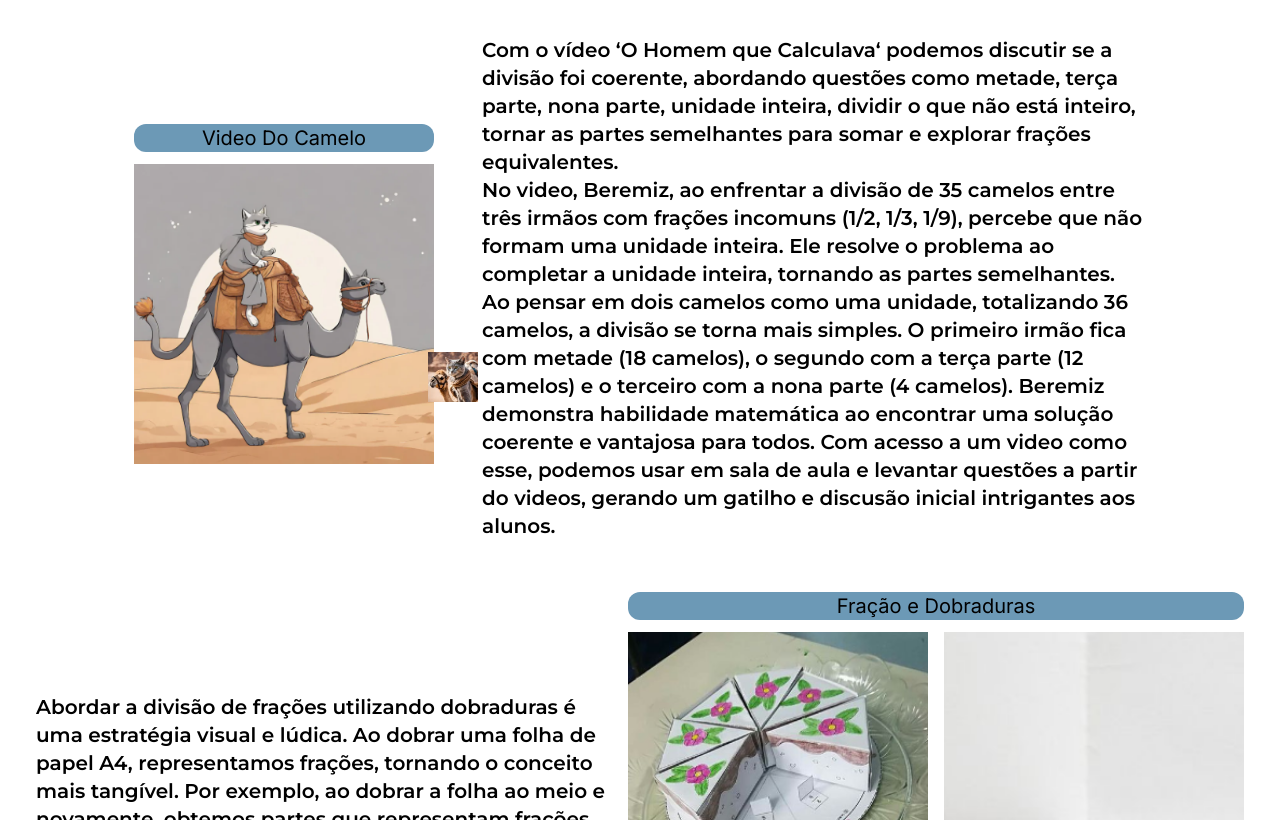
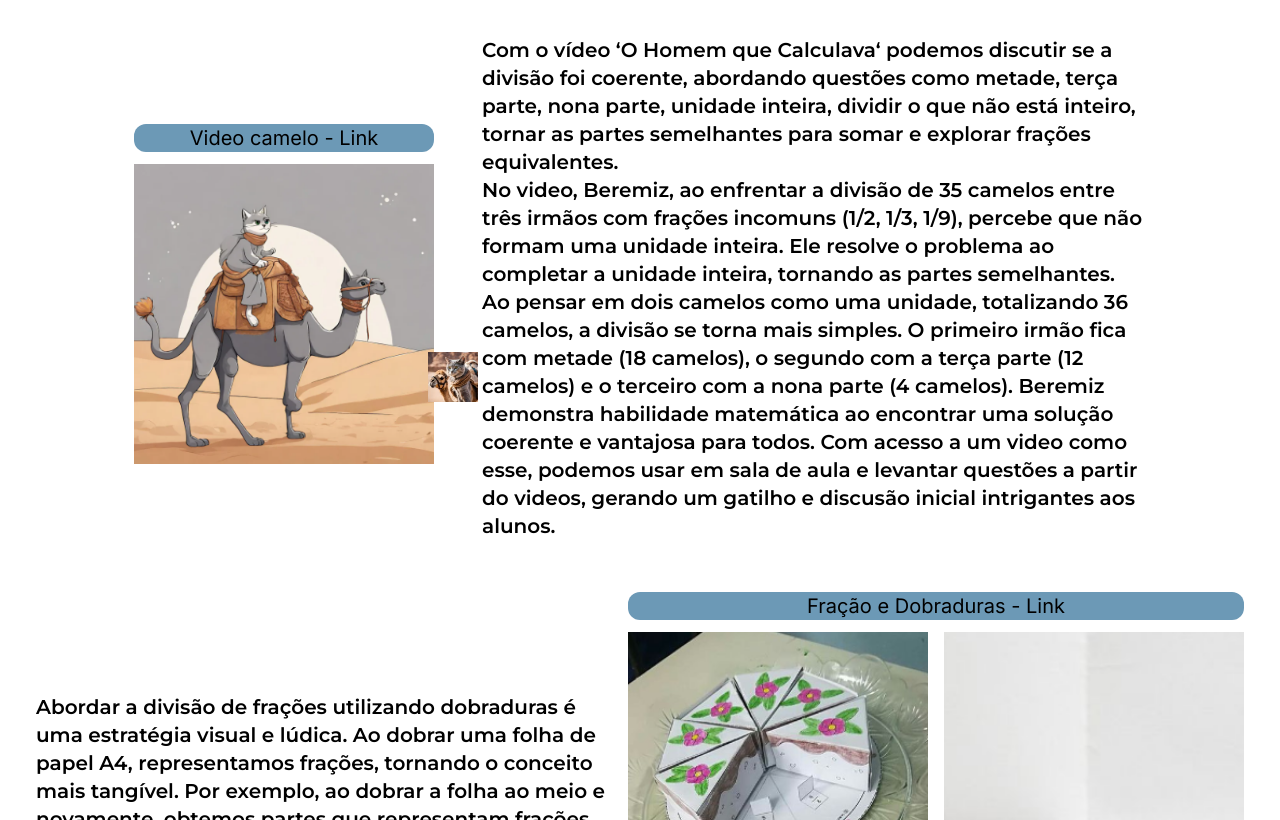
Before and after one commit to eldinho2/portifolio-Ju, a Next.js app: page /Fracoes in a window 1280 px wide. Shown: the part 640-1460 px from the top of the page. Built offline with nearby package versions, Linux system fonts and the light colour scheme; a web font is replaced by a local one.

Commit message:
changing array from fade and text from main page

```diff
--- a/app/(pages)/Fracoes/page.tsx
+++ b/app/(pages)/Fracoes/page.tsx
@@ -54,7 +54,7 @@ const Fracoes = () => {
             className="group"
           >
             <div className="bg-[#6C99B6] hover:bg-[#4c6b81] my-3 rounded-xl px-4 text-center text-xl md:text-base sm:text-sm">
-              Video Do Camelo
+            Video camelo - Link
             </div>
           </Link>
           <div className="relative">
@@ -122,7 +122,7 @@ const Fracoes = () => {
               className="group"
             >
               <div className="bg-[#6C99B6] hover:bg-[#4c6b81] my-3 rounded-xl px-4 text-center text-xl md:text-base sm:text-sm">
-                Fração e Dobraduras
+                Fração e Dobraduras - Link
               </div>
             </Link>
           </div>
--- a/app/components/FadeOnScroll.tsx
+++ b/app/components/FadeOnScroll.tsx
@@ -57,7 +57,7 @@ const Footer = ({ children, direction }: Props) => {
         setDidScroll(true);
       });
     };
-  }, [didScroll, lastScrollTop, navbarHeight]);
+  }, [didScroll, direction, lastScrollTop, navbarHeight]);
 
   return <div ref={referencia}>{children}</div>;
 };
--- a/package.json
+++ b/package.json
@@ -9,6 +9,7 @@
     "lint": "next lint"
   },
   "dependencies": {
+    "framer-motion": "^10.16.4",
     "next": "14.0.1",
     "react": "^18",
     "react-dom": "^18",
```
Also changed, not shown: 1 other file (tests, documents, lock files or other folders).
